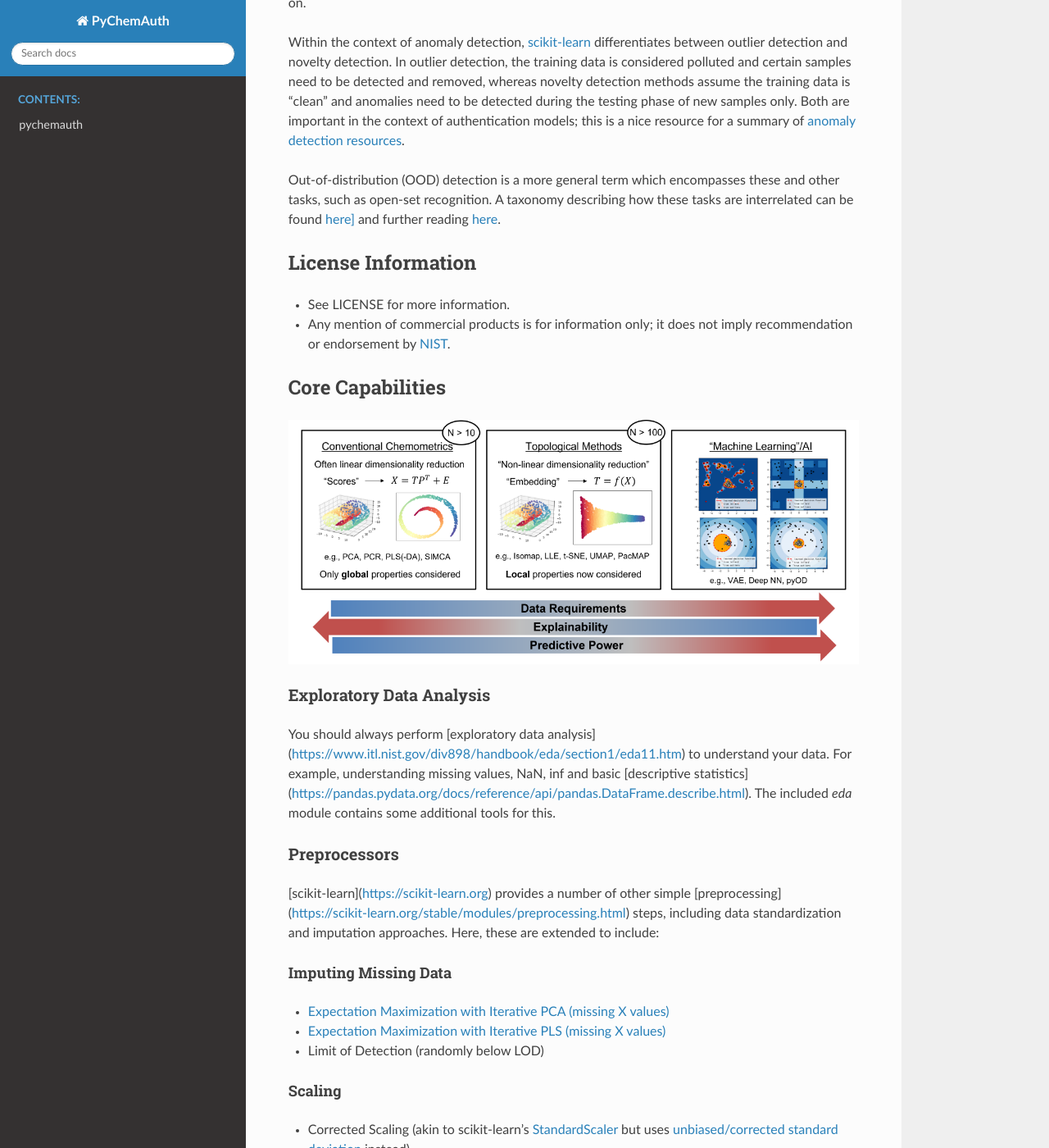
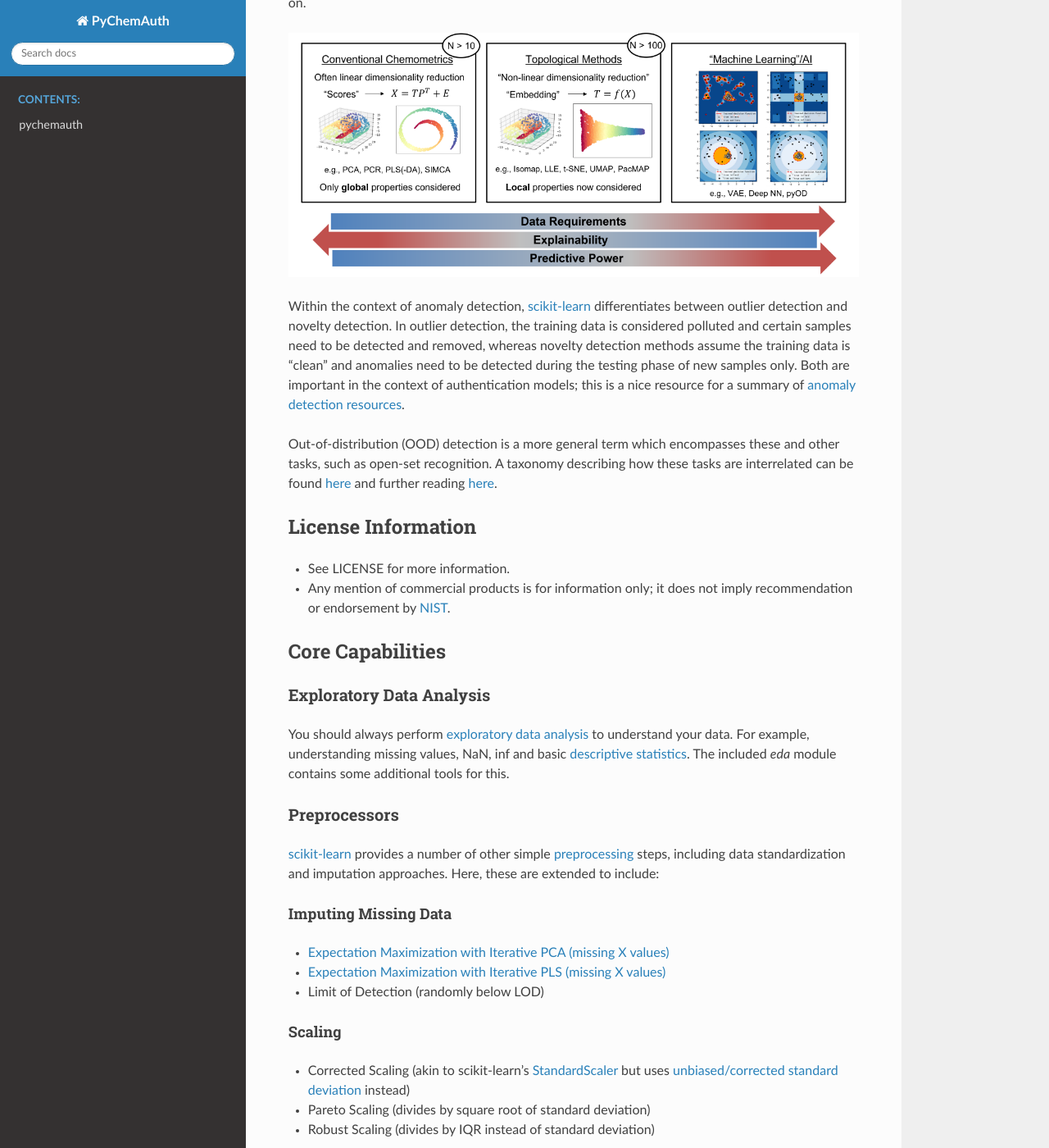
Before and after one commit to mahynski/pychemauth, a Sphinx documentation site: the page built from docs/index.rst, in a window 1280 px wide and 1400 px high, scrolled down 380 px. Shown: the whole window at 82% size. Built offline with Sphinx 7.4.7 and the Read the Docs theme 2.0.0, drawn with Linux system fonts in a browser that asks for light colours.

Commit message:
last sync

```diff
--- a/docs/index.rst
+++ b/docs/index.rst
@@ -19,9 +19,11 @@ Python-based Chemometric Authentication
 
 This is a toolkit to perform chemometric authentication.  These methods are designed to follow `scikit-learn's estimator API <https://scikit-learn.org/stable/developers/develop.html>`_ so that they can be deployed in pipelines used with GridSearchCV, etc. and are compatible with workflows involving other modern machine learning tools.  Authentication is typically a `one-class classification (OCC) <https://en.wikipedia.org/wiki/One-class_classification>`_, or class modeling, approach designed to detect anomalies. This contrasts with multi-class classification (discriminative) models which involve supervised learning of multiple classes to distinguish between them; the primary weakness of this is that such a model typically cannot predict if a new sample belongs to **none** of the classes trained on.
 
+.. image:: ../pychemauth.png
+
 Within the context of anomaly detection, `scikit-learn <https://scikit-learn.org/stable/modules/outlier_detection.html>`_ differentiates between outlier detection and novelty detection.  In outlier detection, the training data is considered polluted and certain samples need to be detected and removed, whereas novelty detection methods assume the training data is "clean" and anomalies need to be detected during the testing phase of new samples only.  Both are important in the context of authentication models; this is a nice resource for a summary of `anomaly detection resources <https://github.com/yzhao062/anomaly-detection-resources>`_.
 
-Out-of-distribution (OOD) detection is a more general term which encompasses these and other tasks, such as open-set recognition.  A taxonomy describing how these tasks are interrelated can be found `here] <https://arxiv.org/abs/2110.11334>`_ and further reading `here <https://arxiv.org/abs/2110.14051>`_.
+Out-of-distribution (OOD) detection is a more general term which encompasses these and other tasks, such as open-set recognition.  A taxonomy describing how these tasks are interrelated can be found `here <https://arxiv.org/abs/2110.11334>`_ and further reading `here <https://arxiv.org/abs/2110.14051>`_.
 
 
 License Information
@@ -32,15 +34,13 @@ License Information
 Core Capabilities
 #################
 
-.. image:: ../pychemauth.png
-
 Exploratory Data Analysis
 *************************
-You should always perform [exploratory data analysis](https://www.itl.nist.gov/div898/handbook/eda/section1/eda11.htm) to understand your data.  For example, understanding missing values, NaN, inf and basic [descriptive statistics](https://pandas.pydata.org/docs/reference/api/pandas.DataFrame.describe.html).  The included `eda` module contains some additional tools for this.
+You should always perform `exploratory data analysis <https://www.itl.nist.gov/div898/handbook/eda/section1/eda11.htm>`_ to understand your data.  For example, understanding missing values, NaN, inf and basic `descriptive statistics <https://pandas.pydata.org/docs/reference/api/pandas.DataFrame.describe.html>`_.  The included `eda` module contains some additional tools for this.
 
 Preprocessors
 *************
-[scikit-learn](https://scikit-learn.org) provides a number of other simple [preprocessing](https://scikit-learn.org/stable/modules/preprocessing.html) steps, including data standardization and imputation approaches.  Here, these are extended to include:
+`scikit-learn <https://scikit-learn.org>`_ provides a number of other simple `preprocessing <https://scikit-learn.org/stable/modules/preprocessing.html>`_ steps, including data standardization and imputation approaches.  Here, these are extended to include:
 
 Imputing Missing Data
 =====================
```
